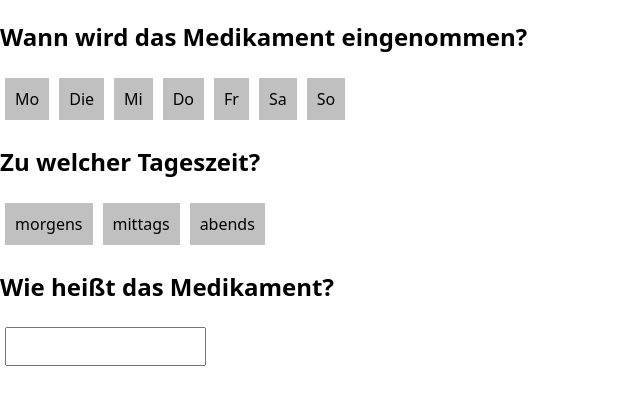
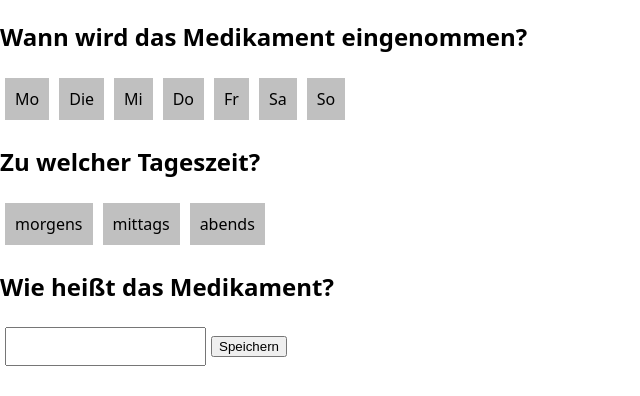
Before and after one commit to rueveydaakuel/MediCeck, a Next.js app: page /MedicationForm in a window 1280 px wide. Shown: the top 396 px of the page, without its empty margins (0-640 px from the left). Built offline with nearby package versions, Linux system fonts and the light colour scheme.

Commit message:
save-button

```diff
--- a/pages/MedicationForm/index.js
+++ b/pages/MedicationForm/index.js
@@ -5,6 +5,7 @@ function FormComponent() {
   const [selectedMedication, setSelectedMedication] = useState(null);
   const [selectedTime, setSelectedTime] = useState(null);
   const [medicationName, setMedicationName] = useState("");
+  const [saveData, setSaveData] = useState([]);
 
   const handleMedicationSelection = (index) => {
     setSelectedMedication(index);
@@ -21,12 +22,35 @@ function FormComponent() {
     setMedicationName(event.target.value);
   };
 
+  const handleSave = () => {
+    if (
+      selectedMedication === null ||
+      selectedTime === null ||
+      medicationName === ""
+    ) {
+      return;
+    }
+
+    const newData = {
+      medication: selectedMedication,
+      time: selectedTime,
+      name: medicationName,
+    };
+
+    setSaveData([...saveData, newData]);
+    setSelectedMedication(null);
+    setSelectedTime(null);
+    setMedicationName("");
+  };
+
+  const weekdays = ["Mo", "Die", "Mi", "Do", "Fr", "Sa", "So"];
+  const timesOfDay = ["morgens", "mittags", "abends"];
+
   return (
     <div>
       <h2>Wann wird das Medikament eingenommen?</h2>
       <Container>
-        {["Mo", "Die", "Mi", "Do", "Fr", "Sa", "So"].map(
-          (medication, index) => (
+        {weekdays.map((medication, index) => (
           <Box
             key={index}
             selected={selectedMedication === index}
@@ -34,12 +58,11 @@ function FormComponent() {
           >
             {medication}
           </Box>
-          )
-        )}
+        ))}
       </Container>
       <h2>Zu welcher Tageszeit?</h2>
       <Container>
-        {["morgens", "mittags", "abends"].map((time, index) => (
+        {timesOfDay.map((time, index) => (
           <Box
             key={index}
             selected={selectedTime === index}
@@ -55,6 +78,14 @@ function FormComponent() {
         value={medicationName}
         onChange={handleMedicationNameChange}
       />
+      <button onClick={handleSave}>Speichern</button>
+      {saveData.map((data, index) => (
+        <card key={index}>
+          <div>Tag: {weekdays[data.medication]}</div>
+          <div>Tageszeit: {timesOfDay[data.time]}</div>
+          <div>Medikament: {data.name}</div>
+        </card>
+      ))}
     </div>
   );
 }
```
Lines whose indentation alone changed are shown as unchanged.
